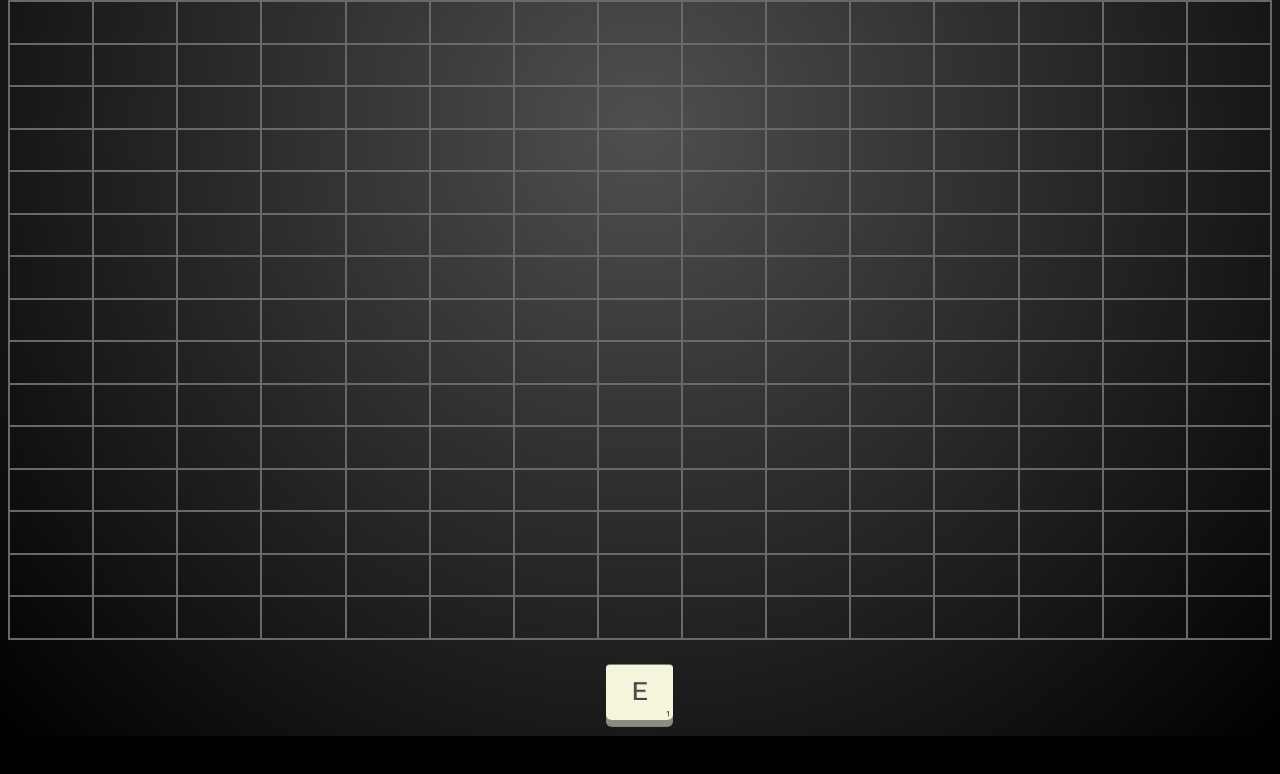
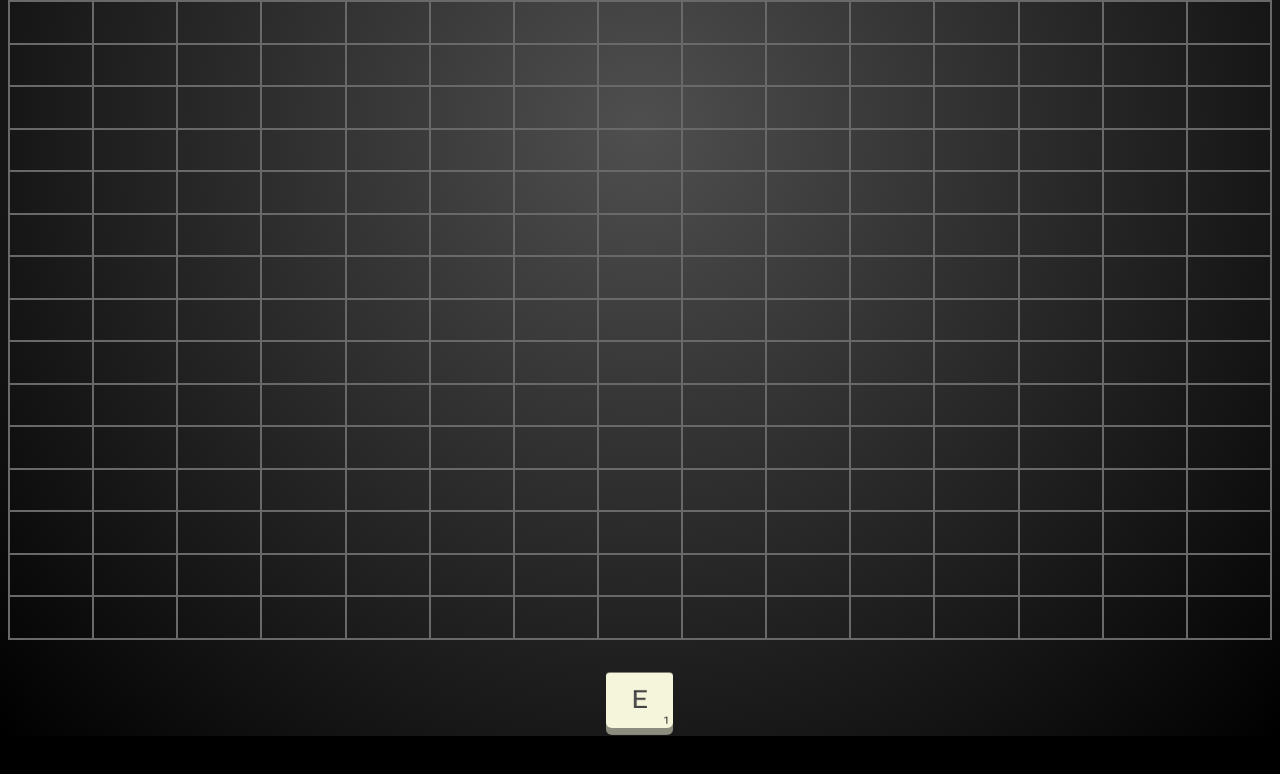
Before and after one commit to Pololops/2022-Scrabble-like, a React app: page / in a window 1280 px wide. Shown: the part 64-838 px from the top of the page. Built offline with nearby package versions, Linux system fonts and the light colour scheme.

Commit message:
CSS corrections on letters

```diff
--- a/src/components/Letters/style.scss
+++ b/src/components/Letters/style.scss
@@ -1,20 +1,23 @@
 .letters {
-  margin-bottom: 1rem;
+  height: 100%;
+  padding-top: .5rem;
+  padding-bottom: 1rem;
+  margin-right: 1rem;
   display: flex;
   flex-direction: column;
   flex-wrap: nowrap;
-  justify-content: flex-start;
+  justify-content: center;
   gap: 0.2rem;
 
   &__letter {
-    position: relative;
     cursor: pointer;
     display: flex;
     flex-direction: column;
     justify-content: center;
     min-width: 2.1rem;
     max-width: 4.2rem;
-    width: calc(100% / 7);
+    height: calc(100% / 7);
+    width: initial;
     aspect-ratio: 1 / 0.95;
     font-size: 1.8em;
 
@@ -24,10 +27,15 @@
     border-radius: 4px 4px 6px 6px;
     background-color: var(--letter-primary-color);
     box-shadow: 0 8px 0 var(--letter-secondary-color);
+
+    /* Pop animation on click */
     transform-origin: bottom center;
-    transition: all 0.1s ease-out, filter 0.1s ease-in-out;
+    transform: rotateX(30deg);
+    transition: border-radius 0.1s ease-out, box-shadow 0.1s ease-out,
+      transform 0.1s ease-out, filter 0.1s ease-in-out;
 
-    transform: rotateX(30deg);
+    /* Start appear slidein animation */
+    animation: slidein-from-bottom 0.3s ease-out;
 
     &__score {
       position: absolute;
@@ -35,7 +43,7 @@
       right: 0;
       padding-bottom: 0.1em;
       padding-right: 0.3em;
-      font-size: 0.3em;
+      font-size: 0.4em;
     }
 
     &:hover {
@@ -46,7 +54,7 @@
       border-radius: 4px;
       transform: scale(1.2, 1.2) rotateX(0deg);
       filter: brightness(1.2) drop-shadow(0 3px 8px black);
-      box-shadow: 0 0px 0 var(--letter-secondary-color);
+      box-shadow: 0 3px 0 var(--letter-secondary-color);
       z-index: 2;
     }
   }
@@ -55,7 +63,46 @@
 @media (min-height: 500px) {
   .letters {
     flex-direction: row;
-    justify-content: center;
     width: 100%;
+    height: initial;
+    margin-right: 0;
+    padding-top: .5rem;
+    padding-bottom: .5rem;
+
+    &__letter {
+      width: calc(100% / 7);
+      height: initial;
+
+      /* Start appear slidein animation */
+      animation: slidein-from-right 0.3s ease-out;
+    }
   }
 }
+
+/* slideIn from right animation on new letter for player */
+@keyframes slidein-from-right {
+  0% {
+    position: absolute;
+    left: 200%;
+    opacity: 0;
+  }
+
+  100% {
+    position: relative;
+    left: 0%;
+    opacity: 1;
+  }
+}
+
+/* slideIn from bottom animation on new letter for player */
+@keyframes slidein-from-bottom {
+  from {
+    position: absolute;
+    top: 200%;
+  }
+
+  to {
+    position: relative;
+    top: 0%;
+  }
+}
```
